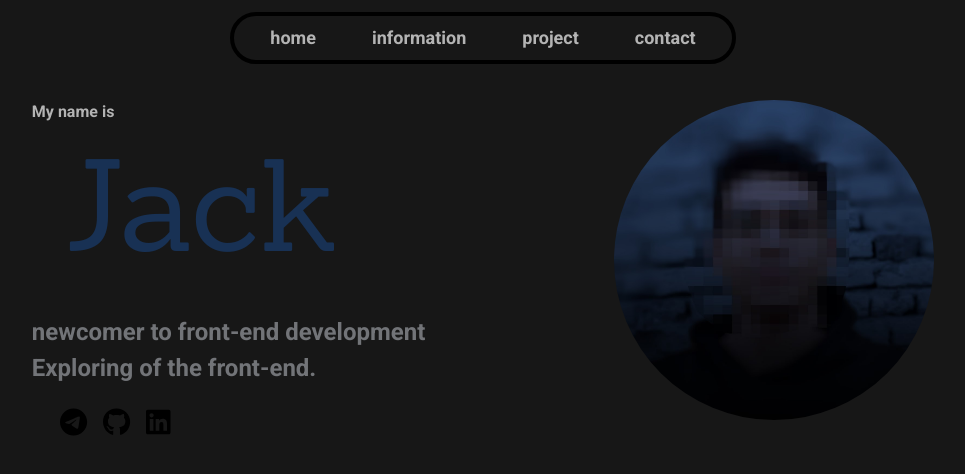
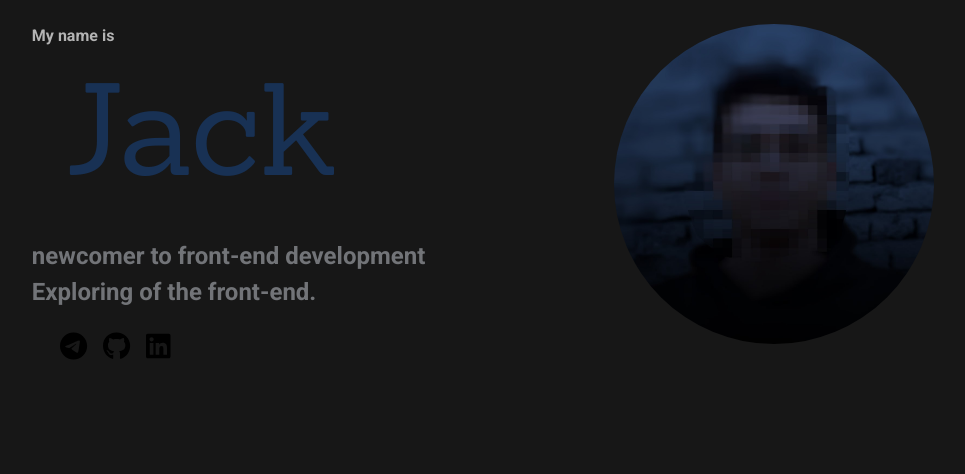
Before and after one commit to j2a1ck/personal-website, a Next.js app: page / in a window 1280 px wide. Shown: the top 474 px of the page, without its empty margins (157-1122 px from the left). Built offline with nearby package versions, Linux system fonts and the light colour scheme.

Commit message:
sorting tailwind classes

```diff
--- a/package.json
+++ b/package.json
@@ -24,6 +24,8 @@
     "eslint": "^8",
     "eslint-config-next": "14.2.4",
     "postcss": "^8",
+    "prettier": "^3.3.3",
+    "prettier-plugin-tailwindcss": "^0.6.5",
     "tailwindcss": "^3.4.1",
     "typescript": "^5"
   }
--- a/src/app/components/OwnerImage.tsx
+++ b/src/app/components/OwnerImage.tsx
@@ -1,15 +1,17 @@
 import Image from "next/image";
 import ownerImage from "../../../public/ownerImage.jpg";
 
+// ownerImage component
 const OwnerImage: React.FC = () => {
   return (
-    <div className="flex justify-center items-start">
-      <div className="overflow-hidden rounded-full w-32 h-32 md:w-60 md:h-60 lg:w-80 lg:h-80">
+    // display Image
+    <div className="flex items-start justify-center">
+      <div className="h-32 w-32 overflow-hidden rounded-full md:h-60 md:w-60 lg:h-80 lg:w-80">
         <Image
           priority={true}
           src={ownerImage}
           alt="Owner"
-          className="object-cover w-full h-full"
+          className="h-full w-full object-cover"
         />
       </div>
     </div>
--- a/src/app/components/OwnerText.tsx
+++ b/src/app/components/OwnerText.tsx
@@ -7,17 +7,17 @@ const OwnerText: React.FC = () => {
     <div>
       <h1 className="text-white"> My name is</h1>
       <h2
-        className={`text-navy-blue pt-4 px-8 lg:text-9xl md:text-9xl text-6xl font-extrabold ${sanchez.className}`}
+        className={`px-8 pt-4 text-6xl font-extrabold text-navy-blue md:text-9xl lg:text-9xl ${sanchez.className}`}
       >
         Jack
       </h2>
-      <h3 className="text-gray-lite pt-12 text-xs w-25 h-10 lg:text-2xl md:text-base">
+      <h3 className="w-25 h-10 pt-12 text-xs text-gray-lite md:text-base lg:text-2xl">
         newcomer to front-end development
       </h3>
-      <h3 className="text-gray-lite pt-4 text-xs w-auto h-auto lg:text-2xl lg:pt-9 md:text-base md:pt-7">
+      <h3 className="h-auto w-auto pt-4 text-xs text-gray-lite md:pt-7 md:text-base lg:pt-9 lg:text-2xl">
         Exploring of the front-end.
       </h3>
-      <div className="pt-3 lg:pt-6 md:pt-5 px-5">
+      <div className="px-5 pt-3 md:pt-5 lg:pt-6">
         <SocialMedia />
       </div>
     </div>
--- a/src/app/components/SocialMedia.tsx
+++ b/src/app/components/SocialMedia.tsx
@@ -10,21 +10,21 @@ const SocialMediaLinks = [
   {
     href: "https://t.me/j2a1ckbot",
     icon: (
-      <FontAwesomeIcon icon={faTelegram} className="h-5 w-max lg:h-7 md:h-7" />
+      <FontAwesomeIcon icon={faTelegram} className="h-5 w-max md:h-7 lg:h-7" />
     ),
     label: "Telegram",
   },
   {
     href: "https://github.com/j2a1ck",
     icon: (
-      <FontAwesomeIcon icon={faGithub} className="h-5 w-max lg:h-7 md:h-7" />
+      <FontAwesomeIcon icon={faGithub} className="h-5 w-max md:h-7 lg:h-7" />
     ),
     label: "Github",
   },
   {
     href: "https://www.linkedin.com/in/j2a1ck/",
     icon: (
-      <FontAwesomeIcon icon={faLinkedin} className="h-5 w-max lg:h-7 md:h-7" />
+      <FontAwesomeIcon icon={faLinkedin} className="h-5 w-max md:h-7 lg:h-7" />
     ),
     label: "Linkedin",
   },
--- a/src/app/page.tsx
+++ b/src/app/page.tsx
@@ -1,15 +1,15 @@
-import Navbar from "./components/Navbar";
 import OwnerImage from "./components/OwnerImage";
 import OwnerText from "./components/OwnerText";
 
-export default function Home() {
+const Home: React.FC = () => {
   return (
     <main>
-      <Navbar />
-      <div className="flex justify-evenly mt-6">
+      <div className="mt-6 flex justify-evenly">
         <OwnerText />
         <OwnerImage />
       </div>
     </main>
   );
-}
+};
+
+export default Home;
```
Also changed, not shown: 2 other files (tests, documents, lock files or other folders).
